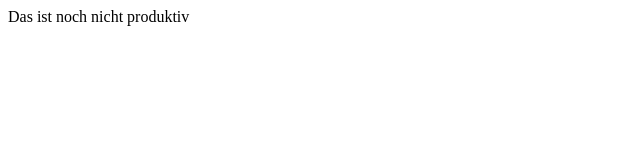
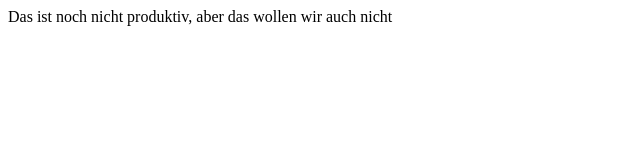
Before and after one commit to belaso/hacker-school-git, a plain HTML site: page index.html in a window 1280 px wide. Shown: the whole page, without its empty margins (0-640 px from the left). Drawn offline with Linux system fonts and the light colour scheme.

Commit message:
will nicht

```diff
--- a/index.html
+++ b/index.html
@@ -1 +1 @@
-<p>Das ist noch nicht produktiv</p>
+<p>Das ist noch nicht produktiv, aber das wollen wir auch nicht</p>
```
